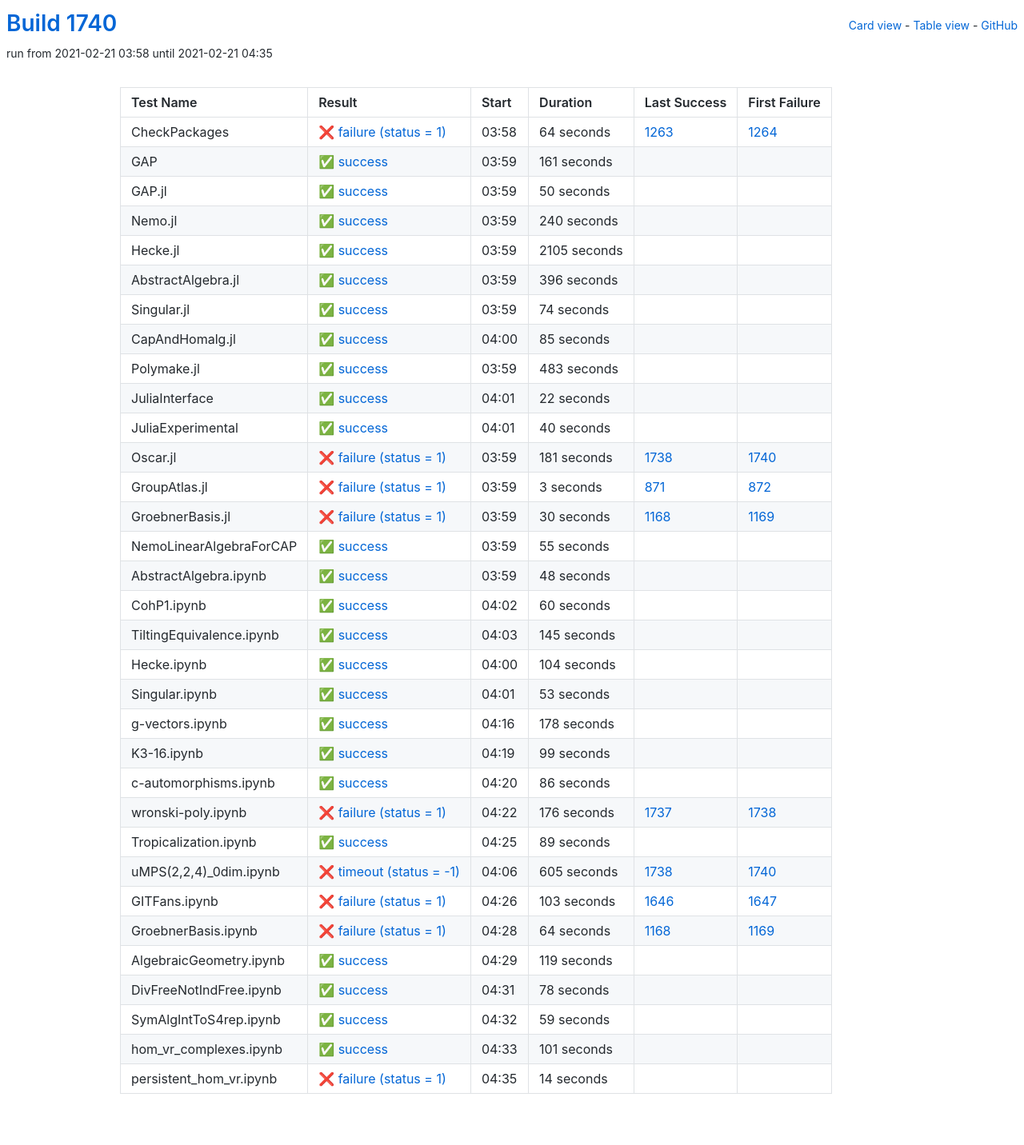
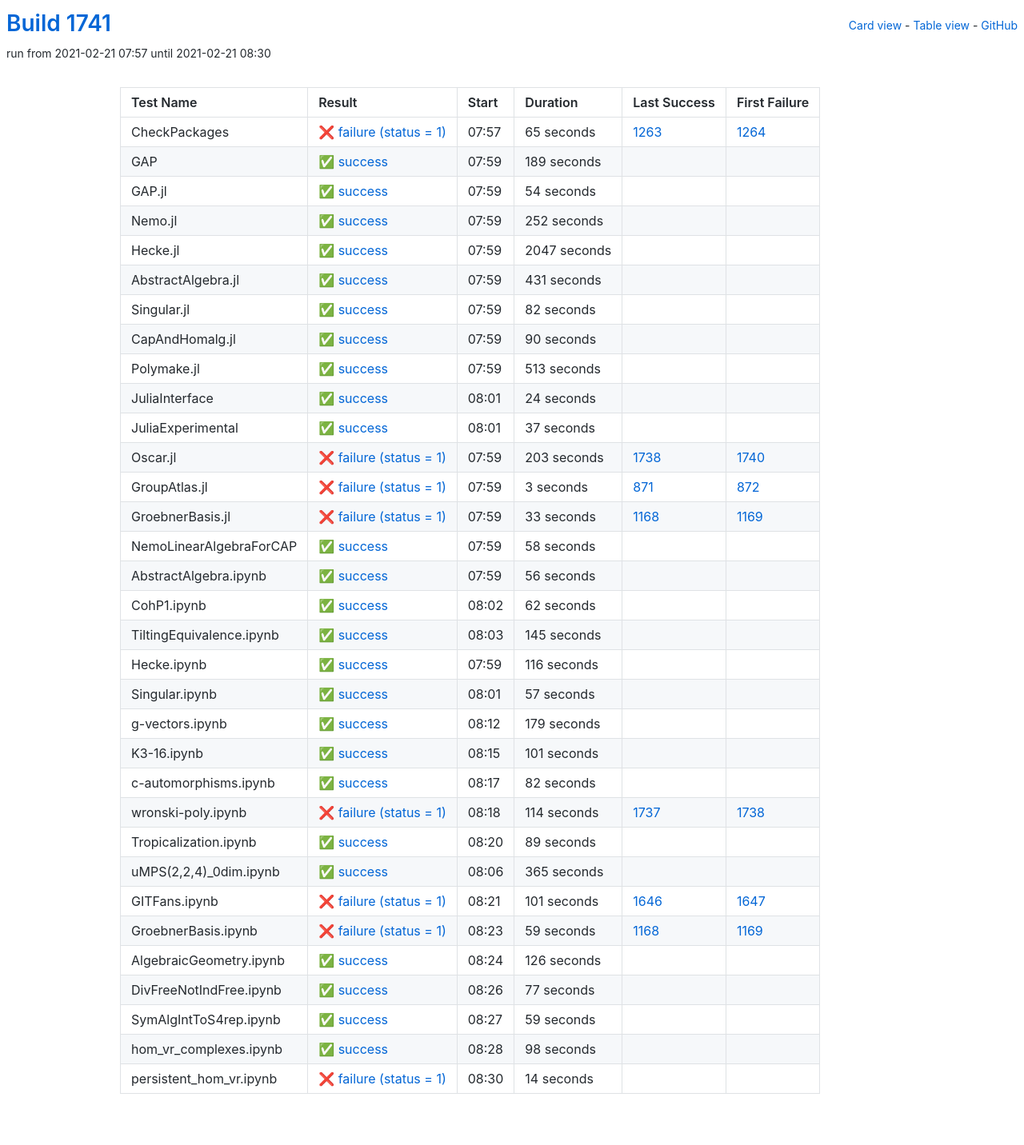
Before and after one commit to oscar-system/oscar-ci-status-stable, a Jekyll site: the page built from table.html, in a window 1280 px wide. Shown: the whole page at 80% size. Built offline with Jekyll 4.4.1, drawn with Linux system fonts in a browser that asks for light colours.

Commit message:
Build #1741

```diff
--- a/_data/ci.yml
+++ b/_data/ci.yml
@@ -1,6 +1,6 @@
 ---
-build: 1740
-build_url: https://oscarci.mathematik.uni-kl.de/job/oscar-stable/1740/
+build: 1741
+build_url: https://oscarci.mathematik.uni-kl.de/job/oscar-stable/1741/
 job: oscar-stable
 organization: oscar-system
 repo: oscar-ci-status-stable
@@ -8,152 +8,152 @@ repourl: https://github.com/oscar-system/oscar-ci-status-stable
 tests:
 - name: CheckPackages
   id: checkpackages
-  log: https://oscarci.mathematik.uni-kl.de/job/oscar-stable/1740/artifact/logs/build-1740/CheckPackages.log
-  start: 2021-02-21 03:58
+  log: https://oscarci.mathematik.uni-kl.de/job/oscar-stable/1741/artifact/logs/build-1741/CheckPackages.log
+  start: 2021-02-21 07:57
   success: false
   exitcode: 1
   status: failure
-  duration: 64
+  duration: 65
   last_success: 1263
   last_success_url: https://oscarci.mathematik.uni-kl.de/job/oscar-stable/1263/
   first_failure: 1264
   first_failure_url: https://oscarci.mathematik.uni-kl.de/job/oscar-stable/1264/
 - name: GAP
   id: gap
-  log: https://oscarci.mathematik.uni-kl.de/job/oscar-stable/1740/artifact/logs/build-1740/GAP.log
-  start: 2021-02-21 03:59
+  log: https://oscarci.mathematik.uni-kl.de/job/oscar-stable/1741/artifact/logs/build-1741/GAP.log
+  start: 2021-02-21 07:59
   success: true
   exitcode: 0
   status: success
-  duration: 161
+  duration: 189
   last_success: false
   last_success_url:
   first_failure: false
   first_failure_url:
 - name: GAP.jl
   id: gap-jl
-  log: https://oscarci.mathematik.uni-kl.de/job/oscar-stable/1740/artifact/logs/build-1740/GAP.jl.log
-  start: 2021-02-21 03:59
+  log: https://oscarci.mathematik.uni-kl.de/job/oscar-stable/1741/artifact/logs/build-1741/GAP.jl.log
+  start: 2021-02-21 07:59
   success: true
   exitcode: 0
   status: success
-  duration: 50
+  duration: 54
   last_success: false
   last_success_url:
   first_failure: false
   first_failure_url:
 - name: Nemo.jl
   id: nemo-jl
-  log: https://oscarci.mathematik.uni-kl.de/job/oscar-stable/1740/artifact/logs/build-1740/Nemo.jl.log
-  start: 2021-02-21 03:59
+  log: https://oscarci.mathematik.uni-kl.de/job/oscar-stable/1741/artifact/logs/build-1741/Nemo.jl.log
+  start: 2021-02-21 07:59
   success: true
   exitcode: 0
   status: success
-  duration: 240
+  duration: 252
   last_success: false
   last_success_url:
   first_failure: false
   first_failure_url:
 - name: Hecke.jl
   id: hecke-jl
-  log: https://oscarci.mathematik.uni-kl.de/job/oscar-stable/1740/artifact/logs/build-1740/Hecke.jl.log
-  start: 2021-02-21 03:59
+  log: https://oscarci.mathematik.uni-kl.de/job/oscar-stable/1741/artifact/logs/build-1741/Hecke.jl.log
+  start: 2021-02-21 07:59
   success: true
   exitcode: 0
   status: success
-  duration: 2105
+  duration: 2047
   last_success: false
   last_success_url:
   first_failure: false
   first_failure_url:
 - name: AbstractAlgebra.jl
   id: abstractalgebra-jl
-  log: https://oscarci.mathematik.uni-kl.de/job/oscar-stable/1740/artifact/logs/build-1740/AbstractAlgebra.jl.log
-  start: 2021-02-21 03:59
+  log: https://oscarci.mathematik.uni-kl.de/job/oscar-stable/1741/artifact/logs/build-1741/AbstractAlgebra.jl.log
+  start: 2021-02-21 07:59
   success: true
   exitcode: 0
   status: success
-  duration: 396
+  duration: 431
   last_success: false
   last_success_url:
   first_failure: false
   first_failure_url:
 - name: Singular.jl
   id: singular-jl
-  log: https://oscarci.mathematik.uni-kl.de/job/oscar-stable/1740/artifact/logs/build-1740/Singular.jl.log
-  start: 2021-02-21 03:59
+  log: https://oscarci.mathematik.uni-kl.de/job/oscar-stable/1741/artifact/logs/build-1741/Singular.jl.log
+  start: 2021-02-21 07:59
   success: true
   exitcode: 0
   status: success
-  duration: 74
+  duration: 82
   last_success: false
   last_success_url:
   first_failure: false
   first_failure_url:
 - name: CapAndHomalg.jl
   id: capandhomalg-jl
-  log: https://oscarci.mathematik.uni-kl.de/job/oscar-stable/1740/artifact/logs/build-1740/CapAndHomalg.jl.log
-  start: 2021-02-21 04:00
+  log: https://oscarci.mathematik.uni-kl.de/job/oscar-stable/1741/artifact/logs/build-1741/CapAndHomalg.jl.log
+  start: 2021-02-21 07:59
   success: true
   exitcode: 0
   status: success
-  duration: 85
+  duration: 90
   last_success: false
   last_success_url:
   first_failure: false
   first_failure_url:
 - name: Polymake.jl
   id: polymake-jl
-  log: https://oscarci.mathematik.uni-kl.de/job/oscar-stable/1740/artifact/logs/build-1740/Polymake.jl.log
-  start: 2021-02-21 03:59
+  log: https://oscarci.mathematik.uni-kl.de/job/oscar-stable/1741/artifact/logs/build-1741/Polymake.jl.log
+  start: 2021-02-21 07:59
   success: true
   exitcode: 0
   status: success
-  duration: 483
+  duration: 513
   last_success: false
   last_success_url:
   first_failure: false
   first_failure_url:
 - name: JuliaInterface
   id: juliainterface
-  log: https://oscarci.mathematik.uni-kl.de/job/oscar-stable/1740/artifact/logs/build-1740/JuliaInterface.log
-  start: 2021-02-21 04:01
+  log: https://oscarci.mathematik.uni-kl.de/job/oscar-stable/1741/artifact/logs/build-1741/JuliaInterface.log
+  start: 2021-02-21 08:01
   success: true
   exitcode: 0
   status: success
-  duration: 22
+  duration: 24
   last_success: false
   last_success_url:
   first_failure: false
   first_failure_url:
 - name: JuliaExperimental
   id: juliaexperimental
-  log: https://oscarci.mathematik.uni-kl.de/job/oscar-stable/1740/artifact/logs/build-1740/JuliaExperimental.log
-  start: 2021-02-21 04:01
+  log: https://oscarci.mathematik.uni-kl.de/job/oscar-stable/1741/artifact/logs/build-1741/JuliaExperimental.log
+  start: 2021-02-21 08:01
   success: true
   exitcode: 0
   status: success
-  duration: 40
+  duration: 37
   last_success: false
   last_success_url:
   first_failure: false
   first_failure_url:
 - name: Oscar.jl
   id: oscar-jl
-  log: https://oscarci.mathematik.uni-kl.de/job/oscar-stable/1740/artifact/logs/build-1740/Oscar.jl.log
-  start: 2021-02-21 03:59
+  log: https://oscarci.mathematik.uni-kl.de/job/oscar-stable/1741/artifact/logs/build-1741/Oscar.jl.log
+  start: 2021-02-21 07:59
   success: false
   exitcode: 1
   status: failure
-  duration: 181
+  duration: 203
   last_success: 1738
   last_success_url: https://oscarci.mathematik.uni-kl.de/job/oscar-stable/1738/
   first_failure: 1740
   first_failure_url: https://oscarci.mathematik.uni-kl.de/job/oscar-stable/1740/
 - name: GroupAtlas.jl
   id: groupatlas-jl
-  log: https://oscarci.mathematik.uni-kl.de/job/oscar-stable/1740/artifact/logs/build-1740/GroupAtlas.jl.log
-  start: 2021-02-21 03:59
+  log: https://oscarci.mathematik.uni-kl.de/job/oscar-stable/1741/artifact/logs/build-1741/GroupAtlas.jl.log
+  start: 2021-02-21 07:59
   success: false
   exitcode: 1
   status: failure
@@ -164,56 +164,56 @@ tests:
   first_failure_url: https://oscarci.mathematik.uni-kl.de/job/oscar-stable/872/
 - name: GroebnerBasis.jl
   id: groebnerbasis-jl
-  log: https://oscarci.mathematik.uni-kl.de/job/oscar-stable/1740/artifact/logs/build-1740/GroebnerBasis.jl.log
-  start: 2021-02-21 03:59
+  log: https://oscarci.mathematik.uni-kl.de/job/oscar-stable/1741/artifact/logs/build-1741/GroebnerBasis.jl.log
+  start: 2021-02-21 07:59
   success: false
   exitcode: 1
   status: failure
-  duration: 30
+  duration: 33
   last_success: 1168
   last_success_url: https://oscarci.mathematik.uni-kl.de/job/oscar-stable/1168/
   first_failure: 1169
   first_failure_url: https://oscarci.mathematik.uni-kl.de/job/oscar-stable/1169/
 - name: NemoLinearAlgebraForCAP
   id: nemolinearalgebraforcap
-  log: https://oscarci.mathematik.uni-kl.de/job/oscar-stable/1740/artifact/logs/build-1740/NemoLinearAlgebraForCAP.log
-  start: 2021-02-21 03:59
+  log: https://oscarci.mathematik.uni-kl.de/job/oscar-stable/1741/artifact/logs/build-1741/NemoLinearAlgebraForCAP.log
+  start: 2021-02-21 07:59
   success: true
   exitcode: 0
   status: success
-  duration: 55
+  duration: 58
   last_success: false
   last_success_url:
   first_failure: false
   first_failure_url:
 - name: AbstractAlgebra.ipynb
   id: abstractalgebra-ipynb
-  log: https://oscarci.mathematik.uni-kl.de/job/oscar-stable/1740/artifact/logs/build-1740/AbstractAlgebra.ipynb.log
-  start: 2021-02-21 03:59
+  log: https://oscarci.mathematik.uni-kl.de/job/oscar-stable/1741/artifact/logs/build-1741/AbstractAlgebra.ipynb.log
+  start: 2021-02-21 07:59
   success: true
   exitcode: 0
   status: success
-  duration: 48
+  duration: 56
   last_success: false
   last_success_url:
   first_failure: false
   first_failure_url:
 - name: CohP1.ipynb
   id: cohp1-ipynb
-  log: https://oscarci.mathematik.uni-kl.de/job/oscar-stable/1740/artifact/logs/build-1740/CohP1.ipynb.log
-  start: 2021-02-21 04:02
+  log: https://oscarci.mathematik.uni-kl.de/job/oscar-stable/1741/artifact/logs/build-1741/CohP1.ipynb.log
+  start: 2021-02-21 08:02
   success: true
   exitcode: 0
   status: success
-  duration: 60
+  duration: 62
   last_success: false
   last_success_url:
   first_failure: false
   first_failure_url:
 - name: TiltingEquivalence.ipynb
   id: tiltingequivalence-ipynb
-  log: https://oscarci.mathematik.uni-kl.de/job/oscar-stable/1740/artifact/logs/build-1740/TiltingEquivalence.ipynb.log
-  start: 2021-02-21 04:03
+  log: https://oscarci.mathematik.uni-kl.de/job/oscar-stable/1741/artifact/logs/build-1741/TiltingEquivalence.ipynb.log
+  start: 2021-02-21 08:03
   success: true
   exitcode: 0
   status: success
@@ -224,80 +224,80 @@ tests:
   first_failure_url:
 - name: Hecke.ipynb
   id: hecke-ipynb
-  log: https://oscarci.mathematik.uni-kl.de/job/oscar-stable/1740/artifact/logs/build-1740/Hecke.ipynb.log
-  start: 2021-02-21 04:00
+  log: https://oscarci.mathematik.uni-kl.de/job/oscar-stable/1741/artifact/logs/build-1741/Hecke.ipynb.log
+  start: 2021-02-21 07:59
   success: true
   exitcode: 0
   status: success
-  duration: 104
+  duration: 116
   last_success: false
   last_success_url:
   first_failure: false
   first_failure_url:
 - name: Singular.ipynb
   id: singular-ipynb
-  log: https://oscarci.mathematik.uni-kl.de/job/oscar-stable/1740/artifact/logs/build-1740/Singular.ipynb.log
-  start: 2021-02-21 04:01
+  log: https://oscarci.mathematik.uni-kl.de/job/oscar-stable/1741/artifact/logs/build-1741/Singular.ipynb.log
+  start: 2021-02-21 08:01
   success: true
   exitcode: 0
   status: success
-  duration: 53
+  duration: 57
   last_success: false
   last_success_url:
   first_failure: false
   first_failure_url:
 - name: g-vectors.ipynb
   id: g-vectors-ipynb
-  log: https://oscarci.mathematik.uni-kl.de/job/oscar-stable/1740/artifact/logs/build-1740/g-vectors.ipynb.log
-  start: 2021-02-21 04:16
+  log: https://oscarci.mathematik.uni-kl.de/job/oscar-stable/1741/artifact/logs/build-1741/g-vectors.ipynb.log
+  start: 2021-02-21 08:12
   success: true
   exitcode: 0
   status: success
-  duration: 178
+  duration: 179
   last_success: false
   last_success_url:
   first_failure: false
   first_failure_url:
 - name: K3-16.ipynb
   id: k3-16-ipynb
-  log: https://oscarci.mathematik.uni-kl.de/job/oscar-stable/1740/artifact/logs/build-1740/K3-16.ipynb.log
-  start: 2021-02-21 04:19
+  log: https://oscarci.mathematik.uni-kl.de/job/oscar-stable/1741/artifact/logs/build-1741/K3-16.ipynb.log
+  start: 2021-02-21 08:15
   success: true
   exitcode: 0
   status: success
-  duration: 99
+  duration: 101
   last_success: false
   last_success_url:
   first_failure: false
   first_failure_url:
 - name: c-automorphisms.ipynb
   id: c-automorphisms-ipynb
-  log: https://oscarci.mathematik.uni-kl.de/job/oscar-stable/1740/artifact/logs/build-1740/c-automorphisms.ipynb.log
-  start: 2021-02-21 04:20
+  log: https://oscarci.mathematik.uni-kl.de/job/oscar-stable/1741/artifact/logs/build-1741/c-automorphisms.ipynb.log
+  start: 2021-02-21 08:17
   success: true
   exitcode: 0
   status: success
-  duration: 86
+  duration: 82
   last_success: false
   last_success_url:
   first_failure: false
   first_failure_url:
 - name: wronski-poly.ipynb
   id: wronski-poly-ipynb
-  log: https://oscarci.mathematik.uni-kl.de/job/oscar-stable/1740/artifact/logs/build-1740/wronski-poly.ipynb.log
-  start: 2021-02-21 04:22
+  log: https://oscarci.mathematik.uni-kl.de/job/oscar-stable/1741/artifact/logs/build-1741/wronski-poly.ipynb.log
+  start: 2021-02-21 08:18
   success: false
   exitcode: 1
   status: failure
-  duration: 176
+  duration: 114
   last_success: 1737
   last_success_url: https://oscarci.mathematik.uni-kl.de/job/oscar-stable/1737/
   first_failure: 1738
   first_failure_url: https://oscarci.mathematik.uni-kl.de/job/oscar-stable/1738/
 - name: Tropicalization.ipynb
   id: tropicalization-ipynb
-  log: https://oscarci.mathematik.uni-kl.de/job/oscar-stable/1740/artifact/logs/build-1740/Tropicalization.ipynb.log
-  start: 2021-02-21 04:25
+  log: https://oscarci.mathematik.uni-kl.de/job/oscar-stable/1741/artifact/logs/build-1741/Tropicalization.ipynb.log
+  start: 2021-02-21 08:20
   success: true
   exitcode: 0
   status: success
@@ -308,68 +308,68 @@ tests:
   first_failure_url:
 - name: uMPS(2,2,4)_0dim.ipynb
   id: umps-2-2-4-0dim-ipynb
-  log: https://oscarci.mathematik.uni-kl.de/job/oscar-stable/1740/artifact/logs/build-1740/uMPS-2-2-4-_0dim.ipynb.log
-  start: 2021-02-21 04:06
-  success: false
-  exitcode: -1
-  status: timeout
-  duration: 605
-  last_success: 1738
-  last_success_url: https://oscarci.mathematik.uni-kl.de/job/oscar-stable/1738/
-  first_failure: 1740
-  first_failure_url: https://oscarci.mathematik.uni-kl.de/job/oscar-stable/1740/
+  log: https://oscarci.mathematik.uni-kl.de/job/oscar-stable/1741/artifact/logs/build-1741/uMPS-2-2-4-_0dim.ipynb.log
+  start: 2021-02-21 08:06
+  success: true
+  exitcode: 0
+  status: success
+  duration: 365
+  last_success: false
+  last_success_url:
+  first_failure: false
+  first_failure_url:
 - name: GITFans.ipynb
   id: gitfans-ipynb
-  log: https://oscarci.mathematik.uni-kl.de/job/oscar-stable/1740/artifact/logs/build-1740/GITFans.ipynb.log
-  start: 2021-02-21 04:26
+  log: https://oscarci.mathematik.uni-kl.de/job/oscar-stable/1741/artifact/logs/build-1741/GITFans.ipynb.log
+  start: 2021-02-21 08:21
   success: false
   exitcode: 1
   status: failure
-  duration: 103
+  duration: 101
   last_success: 1646
   last_success_url: https://oscarci.mathematik.uni-kl.de/job/oscar-stable/1646/
   first_failure: 1647
   first_failure_url: https://oscarci.mathematik.uni-kl.de/job/oscar-stable/1647/
 - name: GroebnerBasis.ipynb
   id: groebnerbasis-ipynb
-  log: https://oscarci.mathematik.uni-kl.de/job/oscar-stable/1740/artifact/logs/build-1740/GroebnerBasis.ipynb.log
-  start: 2021-02-21 04:28
+  log: https://oscarci.mathematik.uni-kl.de/job/oscar-stable/1741/artifact/logs/build-1741/GroebnerBasis.ipynb.log
+  start: 2021-02-21 08:23
   success: false
   exitcode: 1
   status: failure
-  duration: 64
+  duration: 59
   last_success: 1168
   last_success_url: https://oscarci.mathematik.uni-kl.de/job/oscar-stable/1168/
   first_failure: 1169
   first_failure_url: https://oscarci.mathematik.uni-kl.de/job/oscar-stable/1169/
 - name: AlgebraicGeometry.ipynb
   id: algebraicgeometry-ipynb
-  log: https://oscarci.mathematik.uni-kl.de/job/oscar-stable/1740/artifact/logs/build-1740/AlgebraicGeometry.ipynb.log
-  start: 2021-02-21 04:29
+  log: https://oscarci.mathematik.uni-kl.de/job/oscar-stable/1741/artifact/logs/build-1741/AlgebraicGeometry.ipynb.log
+  start: 2021-02-21 08:24
   success: true
   exitcode: 0
   status: success
-  duration: 119
+  duration: 126
   last_success: false
   last_success_url:
   first_failure: false
   first_failure_url:
 - name: DivFreeNotIndFree.ipynb
   id: divfreenotindfree-ipynb
-  log: https://oscarci.mathematik.uni-kl.de/job/oscar-stable/1740/artifact/logs/build-1740/DivFreeNotIndFree.ipynb.log
-  start: 2021-02-21 04:31
+  log: https://oscarci.mathematik.uni-kl.de/job/oscar-stable/1741/artifact/logs/build-1741/DivFreeNotIndFree.ipynb.log
+  start: 2021-02-21 08:26
   success: true
   exitcode: 0
   status: success
-  duration: 78
+  duration: 77
   last_success: false
   last_success_url:
   first_failure: false
   first_failure_url:
 - name: SymAlgIntToS4rep.ipynb
   id: symalginttos4rep-ipynb
-  log: https://oscarci.mathematik.uni-kl.de/job/oscar-stable/1740/artifact/logs/build-1740/SymAlgIntToS4rep.ipynb.log
-  start: 2021-02-21 04:32
+  log: https://oscarci.mathematik.uni-kl.de/job/oscar-stable/1741/artifact/logs/build-1741/SymAlgIntToS4rep.ipynb.log
+  start: 2021-02-21 08:27
   success: true
   exitcode: 0
   status: success
@@ -380,20 +380,20 @@ tests:
   first_failure_url:
 - name: hom_vr_complexes.ipynb
   id: hom-vr-complexes-ipynb
-  log: https://oscarci.mathematik.uni-kl.de/job/oscar-stable/1740/artifact/logs/build-1740/hom_vr_complexes.ipynb.log
-  start: 2021-02-21 04:33
+  log: https://oscarci.mathematik.uni-kl.de/job/oscar-stable/1741/artifact/logs/build-1741/hom_vr_complexes.ipynb.log
+  start: 2021-02-21 08:28
   success: true
   exitcode: 0
   status: success
-  duration: 101
+  duration: 98
   last_success: false
   last_success_url:
   first_failure: false
   first_failure_url:
 - name: persistent_hom_vr.ipynb
   id: persistent-hom-vr-ipynb
-  log: https://oscarci.mathematik.uni-kl.de/job/oscar-stable/1740/artifact/logs/build-1740/persistent_hom_vr.ipynb.log
-  start: 2021-02-21 04:35
+  log: https://oscarci.mathematik.uni-kl.de/job/oscar-stable/1741/artifact/logs/build-1741/persistent_hom_vr.ipynb.log
+  start: 2021-02-21 08:30
   success: false
   exitcode: 1
   status: failure
```
Also changed, not shown: README.md.
